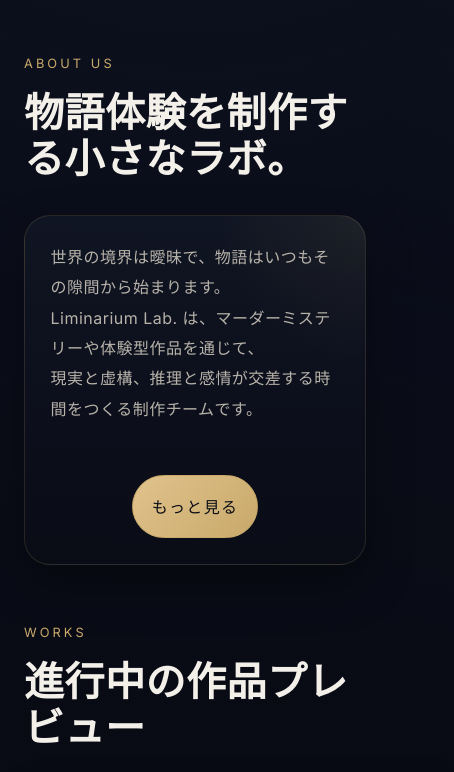
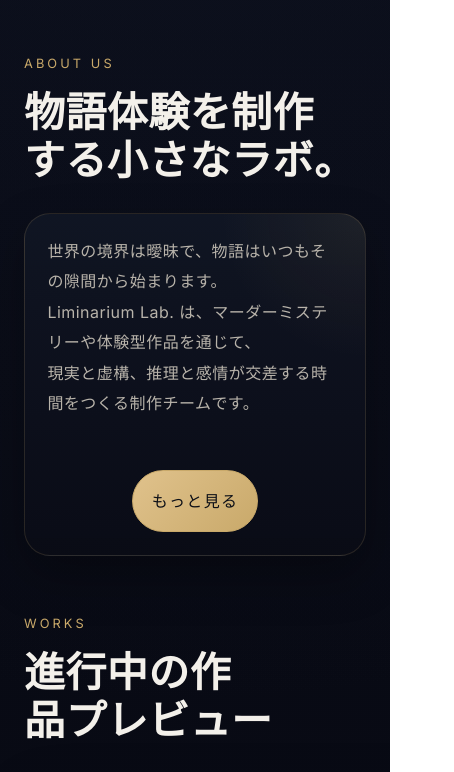
Before and after one commit to sunpotflower4460-cpu/Test-HP-SAKI, a React (Vite) app: page / in a window 390 px wide. Shown: the part 432-1204 px from the top of the page, 454 px wide, since content can reach past the window. Built offline with nearby package versions, Linux system fonts and the light colour scheme.

Commit message:
Tighten home responsive layout and preview grid

```diff
--- a/src/pages/Home/Home.module.css
+++ b/src/pages/Home/Home.module.css
@@ -1,15 +1,18 @@
 .page {
   padding-top: clamp(0.8rem, 2vw, 1.5rem);
+  overflow-x: hidden;
 }
 
 .section {
   margin-top: var(--section-space);
+  min-width: 0;
 }
 
 .sectionHeader {
   display: grid;
   gap: 0.95rem;
   margin-bottom: clamp(2rem, 4vw, 3rem);
+  min-width: 0;
 }
 
 .sectionLabel {
@@ -20,7 +23,10 @@
 }
 
 .sectionHeader h2 {
-  font-size: clamp(2.5rem, 5vw, 4rem);
+  max-width: 12em;
+  font-size: clamp(2.4rem, 4.4vw, 3.75rem);
+  line-height: 1.14;
+  text-wrap: balance;
 }
 
 .headerRow {
@@ -59,6 +65,15 @@
   display: grid;
   grid-template-columns: repeat(2, minmax(0, 1fr));
   gap: 1.8rem;
+  width: 100%;
+  max-width: 100%;
+  min-width: 0;
+}
+
+@media (min-width: 1200px) {
+  .sectionHeader h2 {
+    max-width: 13em;
+  }
 }
 
 @media (max-width: 900px) {
@@ -76,9 +91,28 @@
     margin-top: clamp(3.5rem, 14vw, 5rem);
   }
 
+  .sectionHeader {
+    margin-bottom: 1.65rem;
+  }
+
+  .sectionHeader h2 {
+    max-width: 100%;
+    font-size: clamp(2.2rem, 10.5vw, 3rem);
+    line-height: 1.16;
+    overflow-wrap: anywhere;
+  }
+
   .aboutPanel {
-    padding: 1.6rem;
+    padding: 1.4rem;
     border-radius: 26px;
+  }
+
+  .aboutPanel p {
+    max-width: 100%;
+  }
+
+  .previewGrid {
+    gap: 1.25rem;
   }
 
   .previewAction .btn {
```
